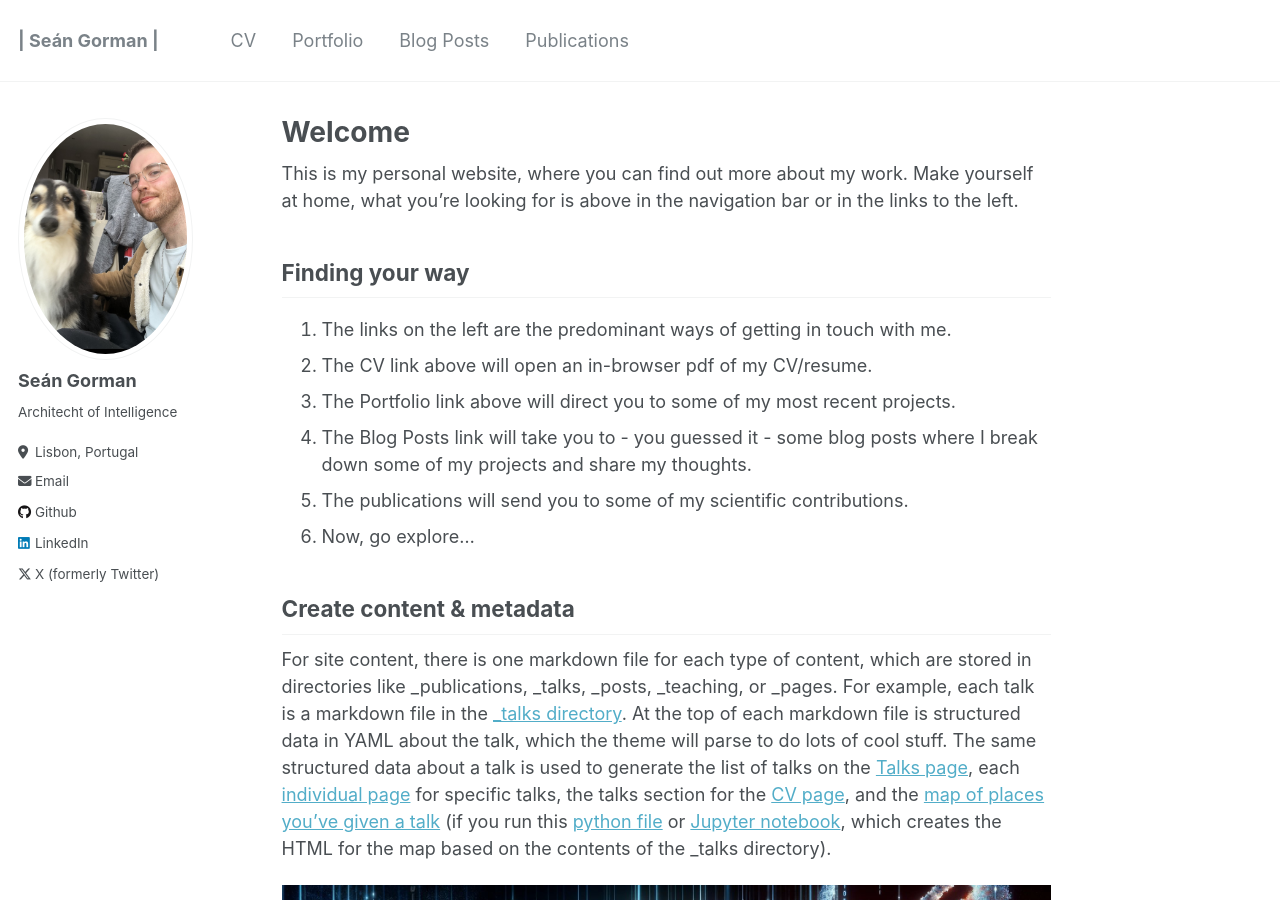
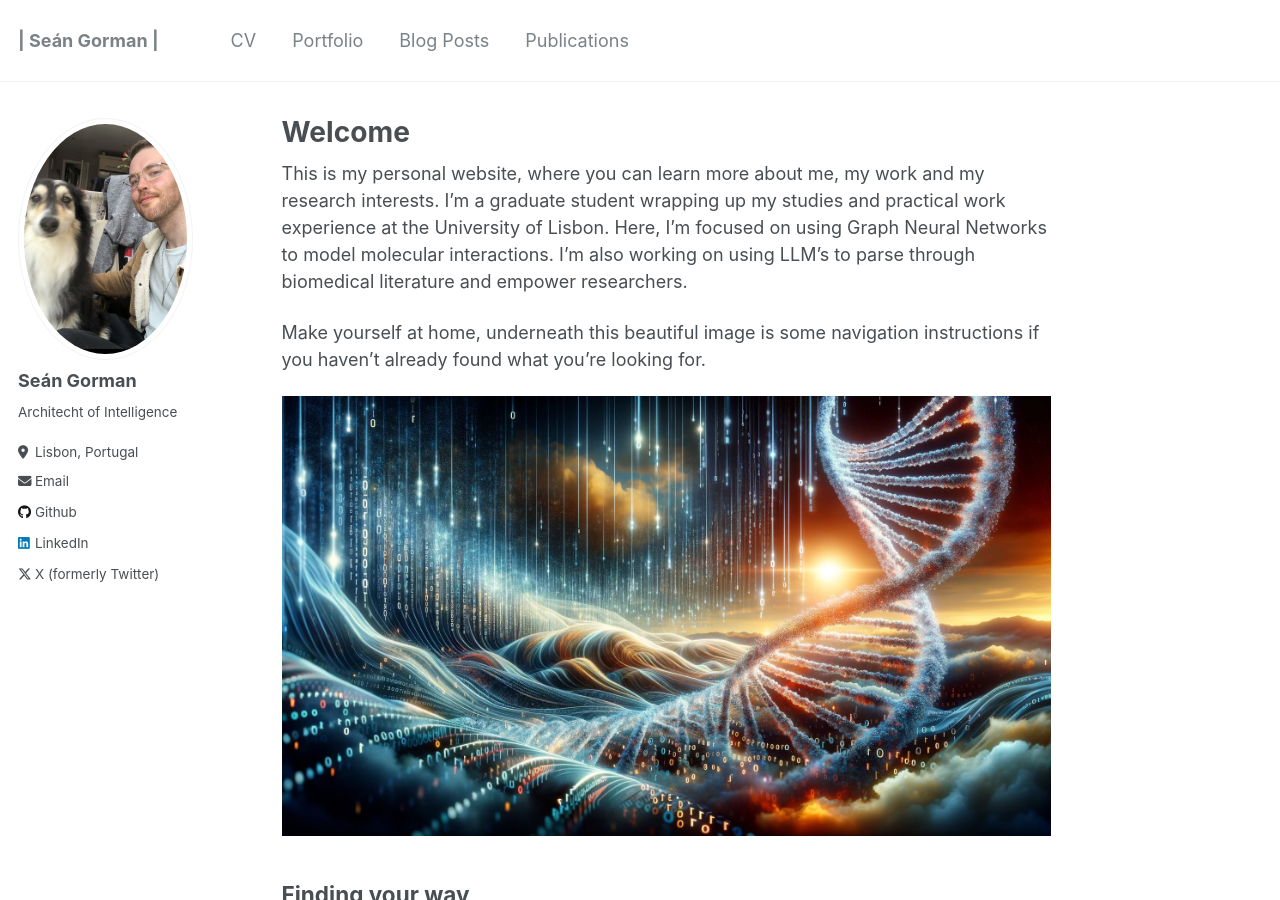
Before and after one commit to SeanGormann/SeanGormann.github.io, a Jekyll site: the page built from _pages/about.md, in a window 1280 px wide and 900 px high. Built offline with Jekyll 4.4.1, drawn with Linux system fonts in a browser that asks for light colours.

Commit message:
About Section Uppers

```diff
--- a/_pages/about.md
+++ b/_pages/about.md
@@ -7,7 +7,11 @@ redirect_from:
   - /about.html
 ---
 
-This is my personal website, where you can find out more about my work. Make yourself at home, what you're looking for is above in the navigation bar or in the links to the left.
+This is my personal website, where you can learn more about me, my work and my research interests. I'm a graduate student wrapping up my studies and practical work experience at the University of Lisbon. Here, I'm focused on using Graph Neural Networks to model molecular interactions. I'm also working on using LLM's to parse through biomedical literature and empower researchers.
+
+Make yourself at home, underneath this beautiful image is some navigation instructions if you haven't already found what you're looking for.
+
+![Comp Bio as thought of by GPT4](/images/dalle-bioinf-conception.jpg)
 
 Finding your way
 ------
@@ -23,8 +27,6 @@ Create content & metadata
 ------
 For site content, there is one markdown file for each type of content, which are stored in directories like _publications, _talks, _posts, _teaching, or _pages. For example, each talk is a markdown file in the [_talks directory](https://github.com/academicpages/academicpages.github.io/tree/master/_talks). At the top of each markdown file is structured data in YAML about the talk, which the theme will parse to do lots of cool stuff. The same structured data about a talk is used to generate the list of talks on the [Talks page](https://academicpages.github.io/talks), each [individual page](https://academicpages.github.io/talks/2012-03-01-talk-1) for specific talks, the talks section for the [CV page](https://academicpages.github.io/cv), and the [map of places you've given a talk](https://academicpages.github.io/talkmap.html) (if you run this [python file](https://github.com/academicpages/academicpages.github.io/blob/master/talkmap.py) or [Jupyter notebook](https://github.com/academicpages/academicpages.github.io/blob/master/talkmap.ipynb), which creates the HTML for the map based on the contents of the _talks directory).
 
-![Comp Bio as thought of by GPT4](/images/dalle-bioinf-conception.jpg)
-
 For more info
 ------
 More info about configuring academicpages can be found in [the guide](https://academicpages.github.io/markdown/). The [guides for the Minimal Mistakes theme](https://mmistakes.github.io/minimal-mistakes/docs/configuration/) (which this theme was forked from) might also be helpful.
```
